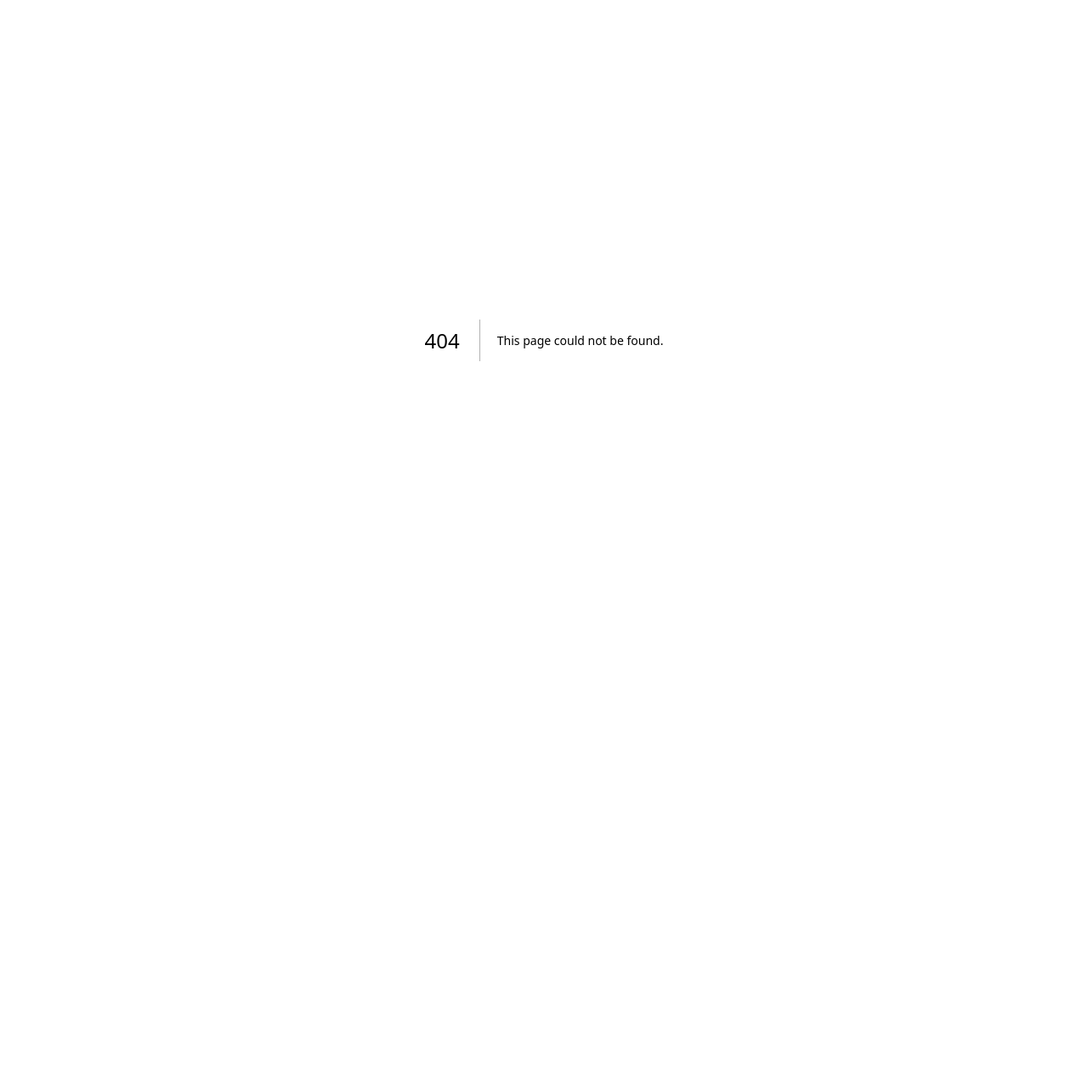
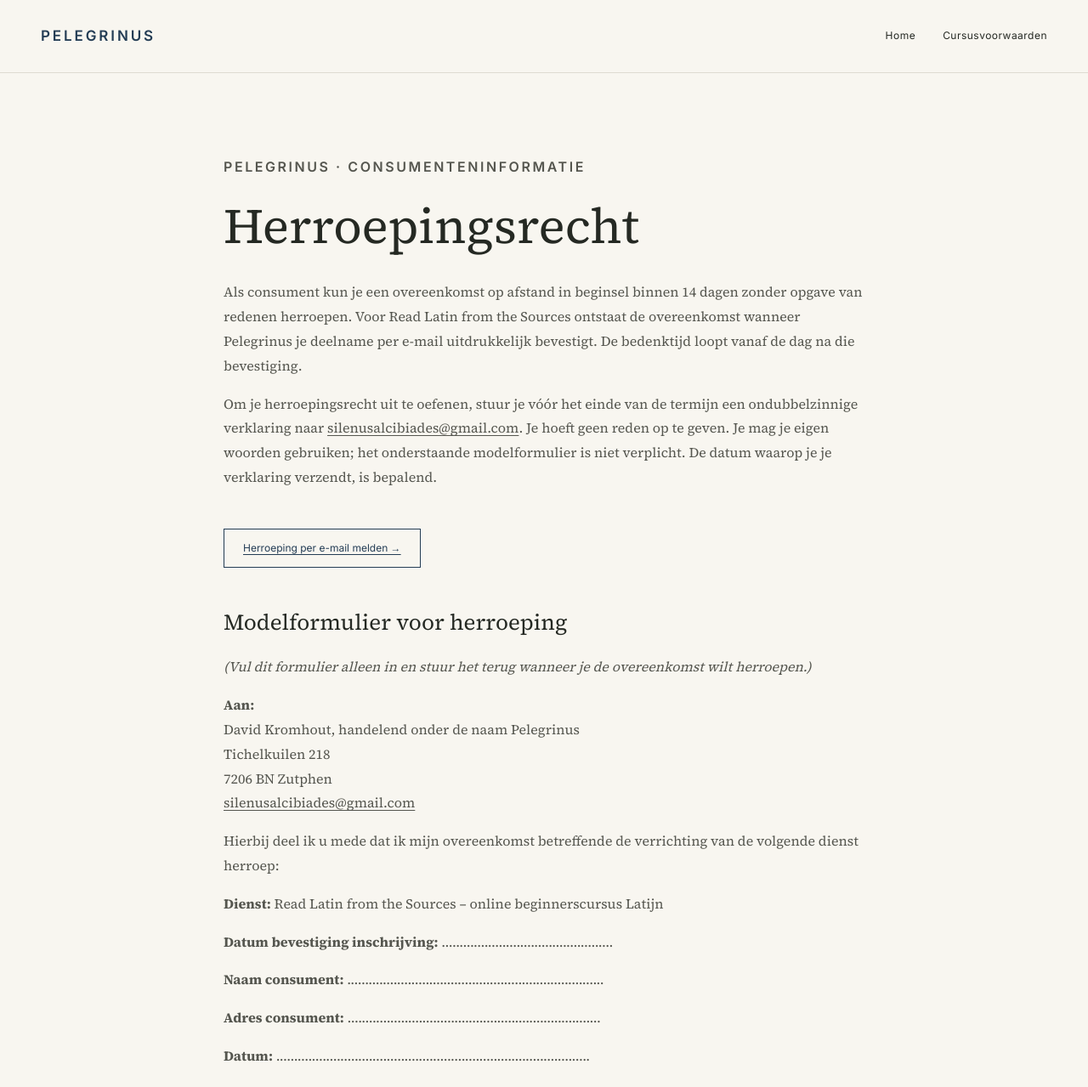
Before and after one commit to silenusalcibiades-bot/pelegrinus-website, a Next.js app: page /herroeping in a window 1280 px wide. Before the commit this address had no page. Shown: the top 1279 px of the page at 85% size. Before the commit the page ends 800 px from the top, so only its background shows below. Built offline with nearby package versions, Linux system fonts and the light colour scheme.

Commit message:
Add consumer withdrawal information and model form

```diff
--- /dev/null
+++ b/app/herroeping/page.js
@@ -0,0 +1,38 @@
+export const metadata = { title: "Herroepingsrecht | Pelegrinus" };
+
+export default function WithdrawalPage() {
+  const withdrawalMail = "mailto:silenusalcibiades@gmail.com?subject=Herroeping%20Read%20Latin%20from%20the%20Sources&body=Aan%3A%20David%20Kromhout%2C%20handelend%20onder%20de%20naam%20Pelegrinus%2C%20Tichelkuilen%20218%2C%207206%20BN%20Zutphen%2C%20silenusalcibiades%40gmail.com%0A%0AHierbij%20deel%20ik%20u%20mede%20dat%20ik%20mijn%20overeenkomst%20betreffende%20de%20dienst%20Read%20Latin%20from%20the%20Sources%20herroep.%0A%0ADatum%20bevestiging%20inschrijving%3A%20%0A%0ANaam%3A%20%0AAdres%3A%20%0A%0ADatum%3A%20";
+
+  return (
+    <main className="legal-page">
+      <nav className="navigation">
+        <a href="/" className="logo">PELEGRINUS</a>
+        <div className="nav-links"><a href="/">Home</a><a href="/voorwaarden">Cursusvoorwaarden</a></div>
+      </nav>
+      <article className="legal-content">
+        <p className="eyebrow">PELEGRINUS · CONSUMENTENINFORMATIE</p>
+        <h1>Herroepingsrecht</h1>
+        <p>Als consument kun je een overeenkomst op afstand in beginsel binnen 14 dagen zonder opgave van redenen herroepen. Voor Read Latin from the Sources ontstaat de overeenkomst wanneer Pelegrinus je deelname per e-mail uitdrukkelijk bevestigt. De bedenktijd loopt vanaf de dag na die bevestiging.</p>
+        <p>Om je herroepingsrecht uit te oefenen, stuur je vóór het einde van de termijn een ondubbelzinnige verklaring naar <a href="mailto:silenusalcibiades@gmail.com">silenusalcibiades@gmail.com</a>. Je hoeft geen reden op te geven. Je mag je eigen woorden gebruiken; het onderstaande modelformulier is niet verplicht. De datum waarop je je verklaring verzendt, is bepalend.</p>
+        <a className="button" href={withdrawalMail}>Herroeping per e-mail melden →</a>
+
+        <h2>Modelformulier voor herroeping</h2>
+        <p><em>(Vul dit formulier alleen in en stuur het terug wanneer je de overeenkomst wilt herroepen.)</em></p>
+        <div className="withdrawal-form">
+          <p><strong>Aan:</strong><br />David Kromhout, handelend onder de naam Pelegrinus<br />Tichelkuilen 218<br />7206 BN Zutphen<br /><a href="mailto:silenusalcibiades@gmail.com">silenusalcibiades@gmail.com</a></p>
+          <p>Hierbij deel ik u mede dat ik mijn overeenkomst betreffende de verrichting van de volgende dienst herroep:</p>
+          <p><strong>Dienst:</strong> Read Latin from the Sources – online beginnerscursus Latijn</p>
+          <p><strong>Datum bevestiging inschrijving:</strong> ................................................</p>
+          <p><strong>Naam consument:</strong> ........................................................................</p>
+          <p><strong>Adres consument:</strong> .......................................................................</p>
+          <p><strong>Datum:</strong> ........................................................................................</p>
+          <p><strong>Handtekening consument:</strong> .........................................................<br /><em>(alleen wanneer dit formulier op papier wordt ingediend)</em></p>
+        </div>
+        <p><a className="button" href={withdrawalMail}>Dit formulier per e-mail versturen →</a></p>
+        <p>Je kunt de overeenkomst ook herroepen met een andere duidelijke verklaring per e-mail of per post. Bewaar een kopie van je verzonden verklaring.</p>
+        <p><a href="/voorwaarden">← Terug naar de cursusvoorwaarden</a></p>
+      </article>
+      <footer><span>PELEGRINUS</span><a href="/privacy">Privacyverklaring</a><a href="/voorwaarden">Cursusvoorwaarden</a><a href="mailto:silenusalcibiades@gmail.com">Contact</a></footer>
+    </main>
+  );
+}
```
